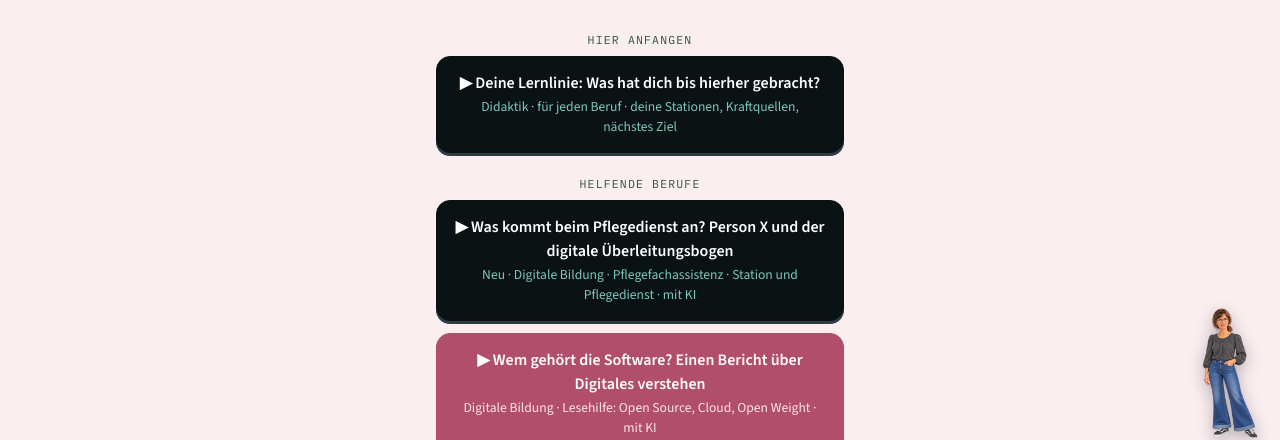
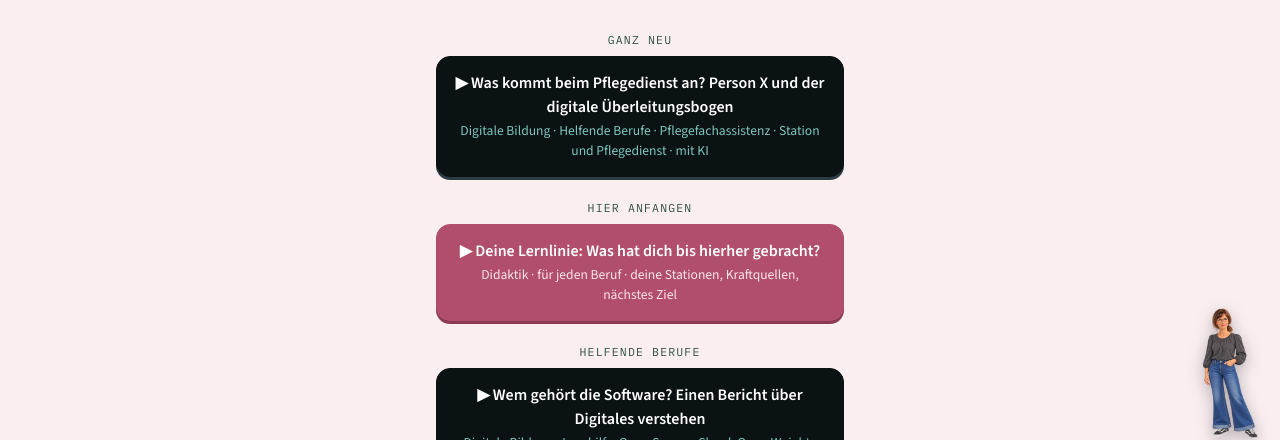
Before and after one commit to barbara-magdalena-mayer/barbara-magdalena-mayer.github.io, a plain HTML site: page arbeitsproben.html in a window 1280 px wide. Shown: the part 282-722 px from the top of the page. Drawn offline with Linux system fonts and the light colour scheme.

Commit message:
Arbeitsproben: neueste Arbeit ganz oben unter „Ganz neu“
Co-Authored-By: Claude Opus 5.5 <noreply@anthropic.com>
Claude-Session: https://claude.ai/code/session_013f3yLsN67ko3pxRqZNr5qq

```diff
--- a/arbeitsproben.html
+++ b/arbeitsproben.html
@@ -65,11 +65,12 @@ footer a{color:var(--green)}
   <p class="lead">Lernspiele und Prototypen zu Lernen, Arbeit und KI, geordnet nach Berufen.</p>
 
   <ul class="links">
+    <li class="group">Ganz neu</li>
+    <li><a class="night" href="https://barbara-magdalena-mayer.github.io/spiele/ueberleitung/">▶ Was kommt beim Pflegedienst an? Person X und der digitale Überleitungsbogen<small>Digitale Bildung · Helfende Berufe · Pflegefachassistenz · Station und Pflegedienst · mit KI</small></a></li>
     <li class="group">Hier anfangen</li>
-    <li><a class="night" href="https://barbara-magdalena-mayer.github.io/spiele/lernlinie/">▶ Deine Lernlinie: Was hat dich bis hierher gebracht?<small>Didaktik · für jeden Beruf · deine Stationen, Kraftquellen, nächstes Ziel</small></a></li>
+    <li><a class="pink" href="https://barbara-magdalena-mayer.github.io/spiele/lernlinie/">▶ Deine Lernlinie: Was hat dich bis hierher gebracht?<small>Didaktik · für jeden Beruf · deine Stationen, Kraftquellen, nächstes Ziel</small></a></li>
     <li class="group">Helfende Berufe</li>
-    <li><a class="night" href="https://barbara-magdalena-mayer.github.io/spiele/ueberleitung/">▶ Was kommt beim Pflegedienst an? Person X und der digitale Überleitungsbogen<small>Neu · Digitale Bildung · Pflegefachassistenz · Station und Pflegedienst · mit KI</small></a></li>
-    <li><a class="pink" href="https://barbara-magdalena-mayer.github.io/spiele/lesehilfe/">▶ Wem gehört die Software? Einen Bericht über Digitales verstehen<small>Digitale Bildung · Lesehilfe: Open Source, Cloud, Open Weight · mit KI</small></a></li>
+    <li><a class="night" href="https://barbara-magdalena-mayer.github.io/spiele/lesehilfe/">▶ Wem gehört die Software? Einen Bericht über Digitales verstehen<small>Digitale Bildung · Lesehilfe: Open Source, Cloud, Open Weight · mit KI</small></a></li>
     <li><a href="https://barbara-magdalena-mayer.github.io/spiele/darf-das-in-den-chat/">▶ Daten in der Ausbildung: Darf das in den Chat?<small>Digitale Bildung · acht Situationen, Datenschutz, Schweigepflicht · mit KI</small></a></li>
     <li class="group">Handwerkliche Berufe</li>
     <li><a href="https://barbara-magdalena-mayer.github.io/lernen-am-optimum-digitale-bildung.html">Lernen am Optimum: Digitale Bildung<small>Lernpfad in vier Teilen, mit KI als Zweitstimme</small></a></li>
```
Also changed, not shown: 1 other file.
